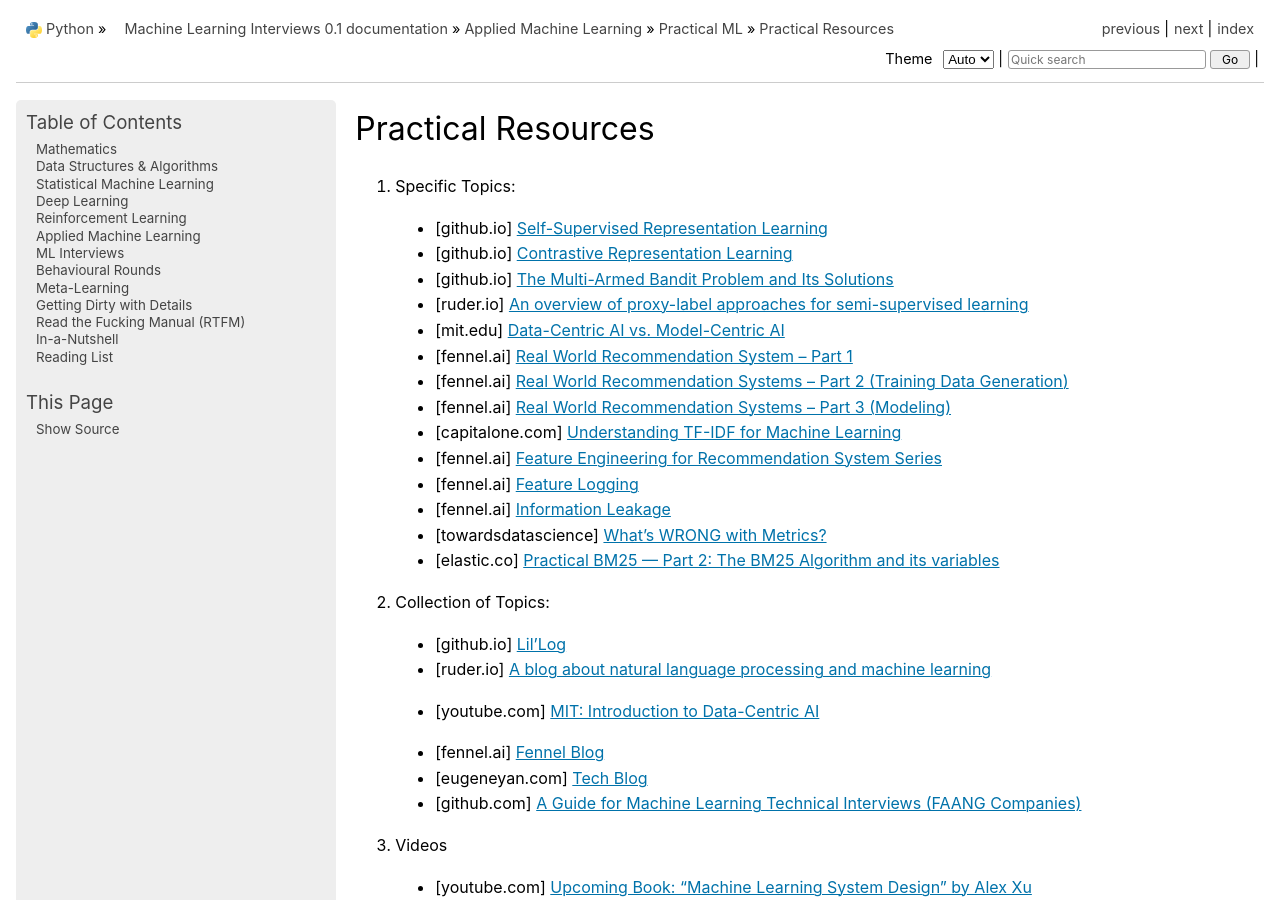
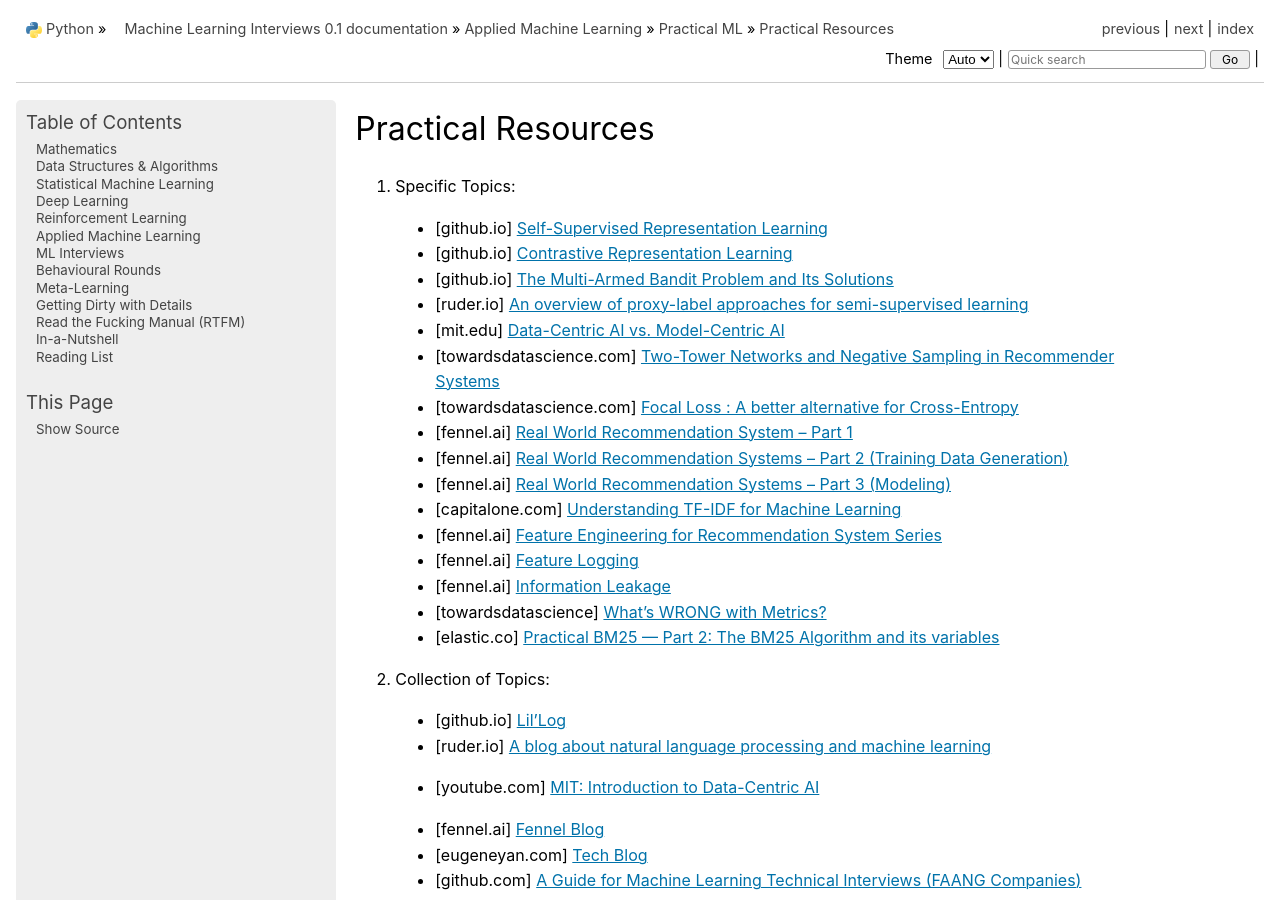
Before and after one commit to uselesstechjunks/leetcode, a Sphinx documentation site: the page built from docs/source/applied/practical/resources.rst, in a window 1280 px wide and 900 px high. Built offline with Sphinx 7.4.7, drawn with Linux system fonts in a browser that asks for light colours; pages that are not in the unit, such as notebooks, are missing from menus.

Commit message:
Update resources.rst

```diff
--- a/docs/source/applied/practical/resources.rst
+++ b/docs/source/applied/practical/resources.rst
@@ -8,6 +8,8 @@ Practical Resources
 	- [github.io] `The Multi-Armed Bandit Problem and Its Solutions  <https://lilianweng.github.io/posts/2018-01-23-multi-armed-bandit/>`_
 	- [ruder.io] `An overview of proxy-label approaches for semi-supervised learning <https://www.ruder.io/semi-supervised/>`_
 	- [mit.edu] `Data-Centric AI vs. Model-Centric AI <https://dcai.csail.mit.edu/2024/data-centric-model-centric/>`_
+	- [towardsdatascience.com] `Two-Tower Networks and Negative Sampling in Recommender Systems <https://towardsdatascience.com/two-tower-networks-and-negative-sampling-in-recommender-systems-fdc88411601b/>`_
+	- [towardsdatascience.com] `Focal Loss : A better alternative for Cross-Entropy <https://towardsdatascience.com/focal-loss-a-better-alternative-for-cross-entropy-1d073d92d075/>`_
 	- [fennel.ai] `Real World Recommendation System – Part 1 <https://fennel.ai/blog/real-world-recommendation-system/>`_
 	- [fennel.ai] `Real World Recommendation Systems – Part 2 (Training Data Generation) <https://fennel.ai/blog/real-world-recommendation-systems/>`_
 	- [fennel.ai] `Real World Recommendation Systems – Part 3 (Modeling) <https://fennel.ai/blog/real-world-recommendation-systems-21e/>`_
```
